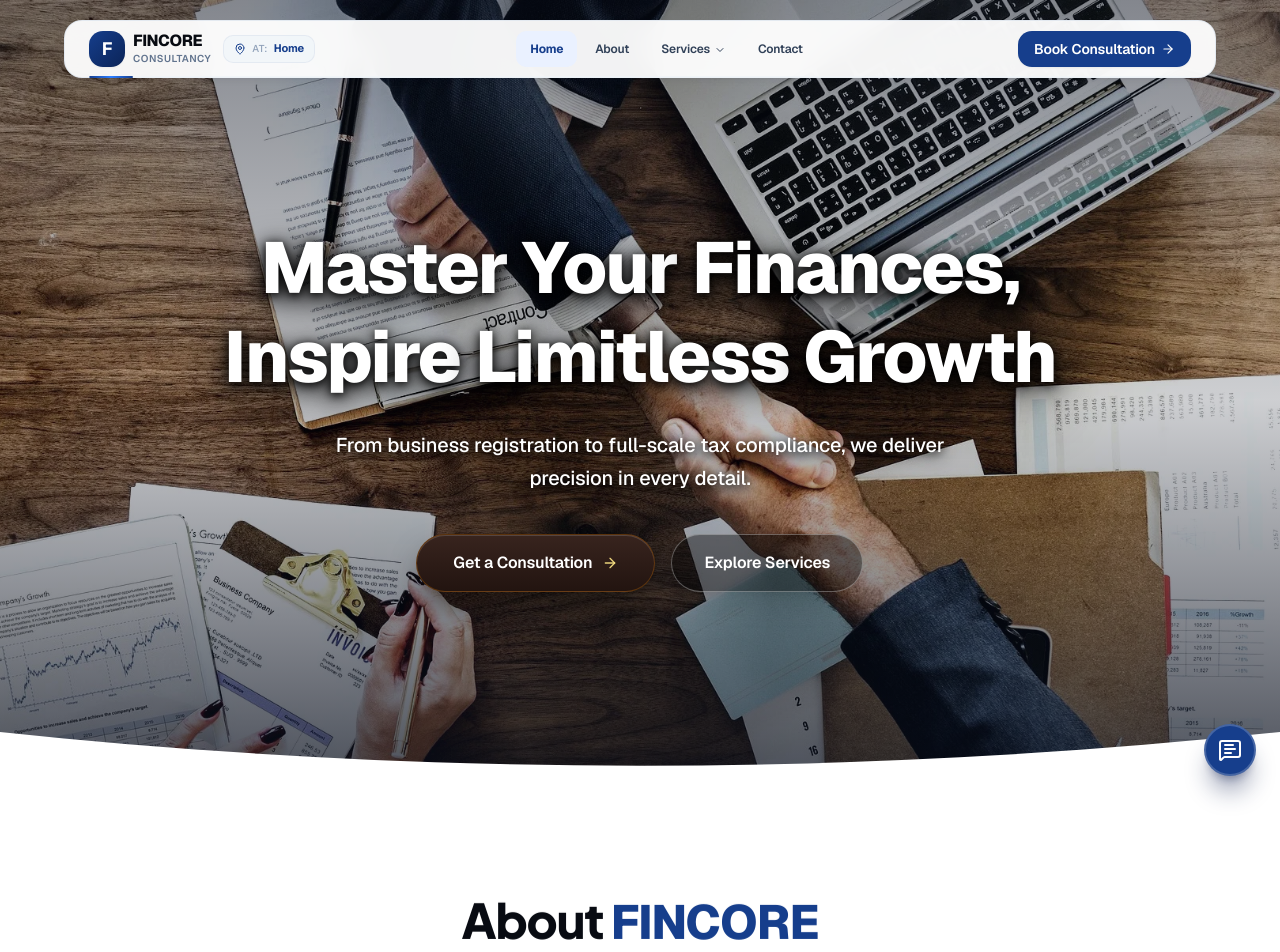
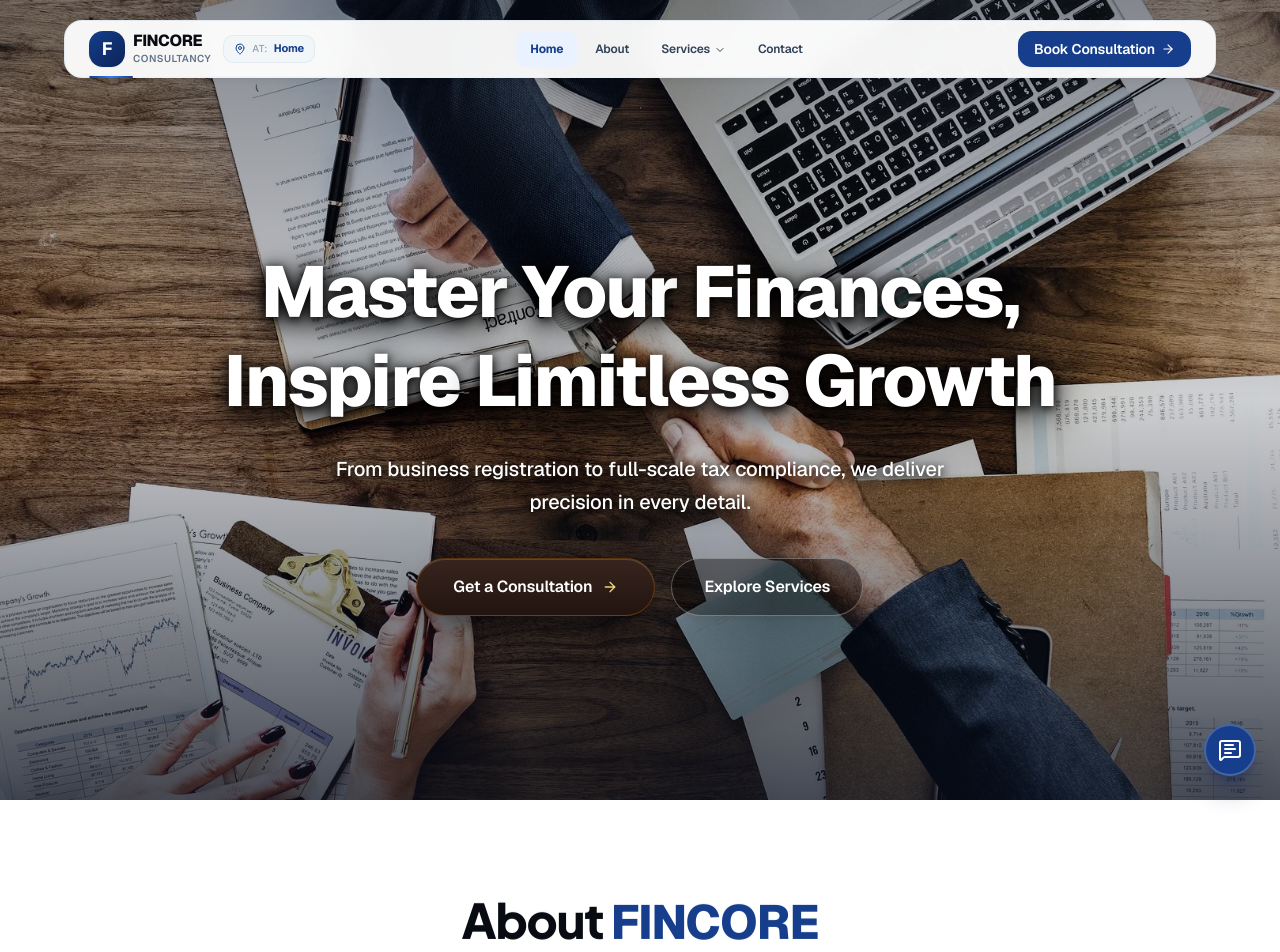
Before and after one commit to workofcharan/FINCORE, a Next.js app: page / in a window 1280 px wide. Shown: the top 952 px of the page. Built offline with nearby package versions, Linux system fonts and the light colour scheme.

Commit message:
fix(hero): restore clean full-bleed flush edge with zero cutouts or slopes

```diff
--- a/src/components/HeroSection.tsx
+++ b/src/components/HeroSection.tsx
@@ -36,7 +36,7 @@ export default function HeroSection({ onOpenConsultation }: HeroSectionProps = {
   return (
     <section
       id="hero"
-      className="relative min-h-screen flex flex-col justify-center pt-32 sm:pt-36 lg:pt-40 pb-28 sm:pb-36 text-white overflow-hidden scroll-mt-20 select-none"
+      className="relative min-h-screen flex flex-col justify-center pt-32 sm:pt-36 lg:pt-40 pb-20 sm:pb-24 text-white overflow-hidden scroll-mt-20 select-none"
     >
       {/* High-Performance Optimized Background */}
       <div className="absolute inset-0 z-0 overflow-hidden pointer-events-none select-none">
@@ -46,22 +46,9 @@ export default function HeroSection({ onOpenConsultation }: HeroSectionProps = {
           fill
           priority
           sizes="100vw"
-          className="object-cover object-[center_35%]"
+          className="object-cover object-center"
         />
         <div className="absolute inset-0 bg-gradient-to-b from-[#080E1C]/50 via-[#080E1C]/20 to-[#080E1C]/75" />
-      </div>
-
-      {/* Seamless Full-Width Organic Curved Transition into About Section */}
-      <div className="absolute -bottom-1 left-0 right-0 w-full overflow-hidden leading-none z-10 pointer-events-none">
-        <svg
-          viewBox="0 0 1440 80"
-          fill="none"
-          xmlns="http://www.w3.org/2000/svg"
-          preserveAspectRatio="none"
-          className="w-full h-10 sm:h-14 lg:h-18 text-white fill-current block"
-        >
-          <path d="M0,0 C480,50 960,50 1440,0 L1440,80 L0,80 Z" />
-        </svg>
       </div>
       {/* Main Hero Editorial Content (Centered) */}
       <div className="max-w-5xl mx-auto px-4 sm:px-6 lg:px-8 relative z-10 my-auto text-center space-y-6 sm:space-y-8">
```
